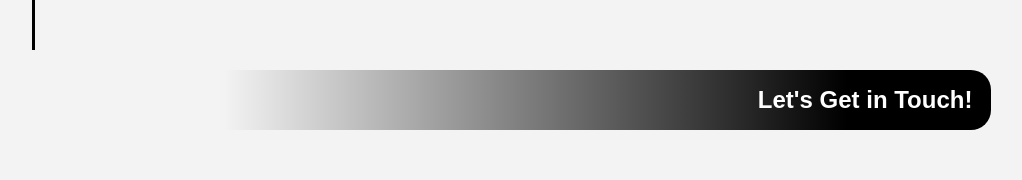
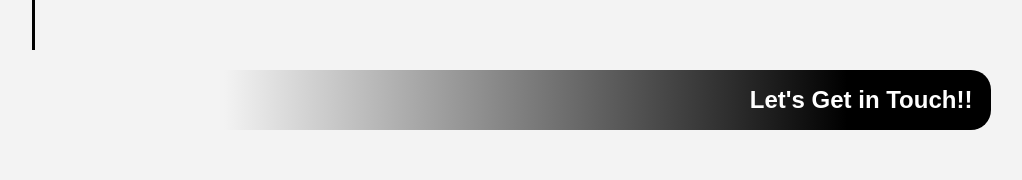
Before and after one commit to pablo4lzate/portfolio, a plain HTML site: page index.html in a window 1280 px wide. Shown: the part 3555-3735 px from the top of the page, without its empty margins (138-1160 px from the left). Drawn offline with Linux system fonts and the light colour scheme.

Commit message:
set repo up in home machine

```diff
--- a/index.html
+++ b/index.html
@@ -81,7 +81,7 @@
     <section id="contact">
       <div class="padding">
        <div class="contact-section-flex">
-        <h1 class="contact-section-title">Let's Get in Touch!</h1>
+        <h1 class="contact-section-title">Let's Get in Touch!!</h1>
         <a id="profile-link" target="_blank" href="https://github.com/pablo4lzate">
           <div class="contact-tile rounded-border">
             <img src="https://imgur.com/F9xXn0f.png">
```
